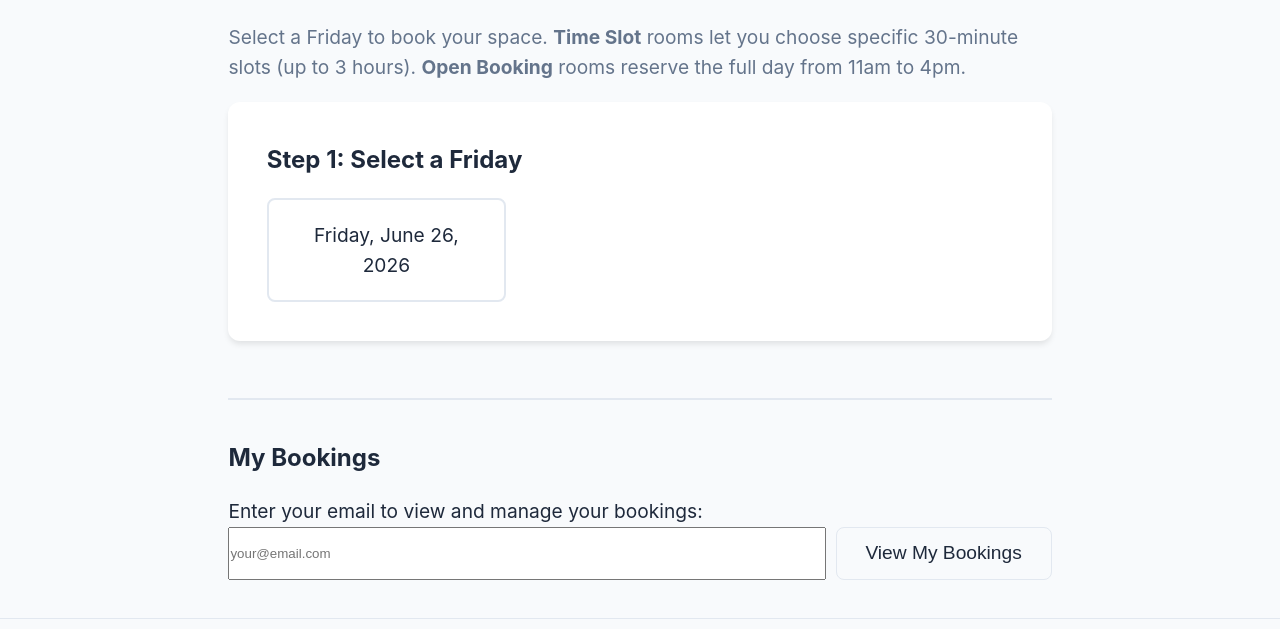
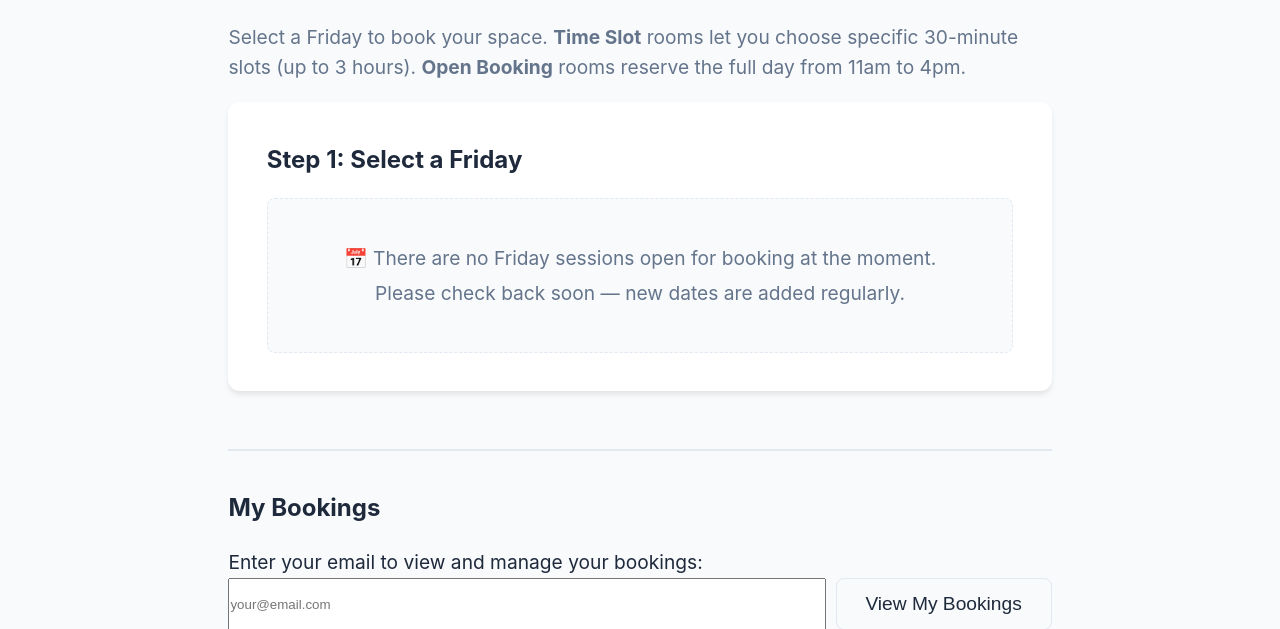
Before and after one commit to marcjtheodore1-sketch/lagc-room-bookings, a Flask app: page /book in a window 1280 px wide. Shown: the part 255-884 px from the top of the page. Run offline with Flask 3, Linux system fonts and the light colour scheme; data comes from the database, SQL or seed files in the repository; data that the repository does not hold is empty; some libraries are stand-ins or nearby versions.

Commit message:
Remove 26 June from booking (session cancelled); add empty-state on booking page
- Withdraw 2026-06-26 from the schedule so no rooms are bookable that day
- Booking page now shows a friendly "no Friday sessions open for booking"
  message when there are no available dates (instead of a blank step)
- bump app.js v=7, css v=21

Co-Authored-By: Claude Opus 4.8 <noreply@anthropic.com>

```diff
--- a/app.py
+++ b/app.py
@@ -132,7 +132,7 @@ ROOM_SCHEDULE_BY_NAME = {
     '2026-06-05': ['Room 4.4 "Rose"', 'Room 4.2 "Indigo"', 'Room 4.6 "Farringdon"'],
     '2026-06-12': ['Room 4.4 "Rose"', 'Room 4.2 "Indigo"', 'The Loft'],
     # 2026-06-19 removed from booking entirely (LAGC first aid training in the Loft; date withdrawn)
-    '2026-06-26': ['Room 4.4 "Rose"', 'Room 4.2 "Indigo"', 'Room 4.7 "Clerkenwell"'],
+    # 2026-06-26 cancelled — removed from booking
 }
 
 def get_room_schedule_ids():
--- a/static/css/style.css
+++ b/static/css/style.css
@@ -469,6 +469,20 @@ html {
     display: grid;
     grid-template-columns: repeat(auto-fill, minmax(200px, 1fr));
     gap: 0.75rem;
+}
+
+.no-dates-message {
+    grid-column: 1 / -1;
+    text-align: center;
+    padding: 2rem 1.5rem;
+    background: var(--bg);
+    border: 1px dashed var(--border);
+    border-radius: var(--radius);
+    color: var(--text-light);
+}
+
+.no-dates-message p {
+    margin: 0.25rem 0;
 }
 
 .date-card {
--- a/static/js/app.js
+++ b/static/js/app.js
@@ -207,6 +207,14 @@ function renderRooms() {
 }
 
 function renderDates() {
+    if (!state.fridays.length) {
+        elements.dateGrid.innerHTML = `
+            <div class="no-dates-message">
+                <p>📅 There are no Friday sessions open for booking at the moment.</p>
+                <p>Please check back soon — new dates are added regularly.</p>
+            </div>`;
+        return;
+    }
     elements.dateGrid.innerHTML = state.fridays.map(friday => `
         <div class="date-card" onclick="selectDate('${friday.date}')">
             ${escapeHtml(friday.display)}
--- a/templates/base.html
+++ b/templates/base.html
@@ -4,7 +4,7 @@
     <meta charset="UTF-8">
     <meta name="viewport" content="width=device-width, initial-scale=1.0">
     <title>{% block title %}LAGC - Fridays @ Farringdon{% endblock %}</title>
-    <link rel="stylesheet" href="{{ url_for('static', filename='css/style.css') }}?v=20">
+    <link rel="stylesheet" href="{{ url_for('static', filename='css/style.css') }}?v=21">
 </head>
 <body>
     <nav class="navbar">
--- a/templates/index.html
+++ b/templates/index.html
@@ -87,5 +87,5 @@
 {% endblock %}
 
 {% block scripts %}
-<script src="{{ url_for('static', filename='js/app.js') }}?v=6"></script>
+<script src="{{ url_for('static', filename='js/app.js') }}?v=7"></script>
 {% endblock %}
```
